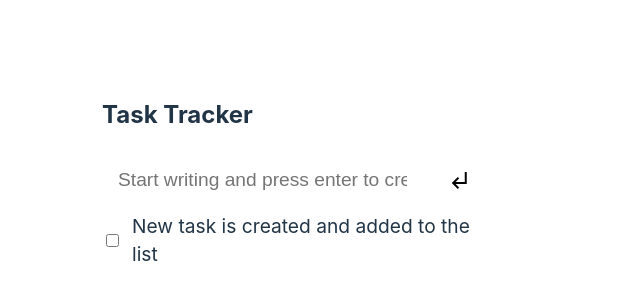
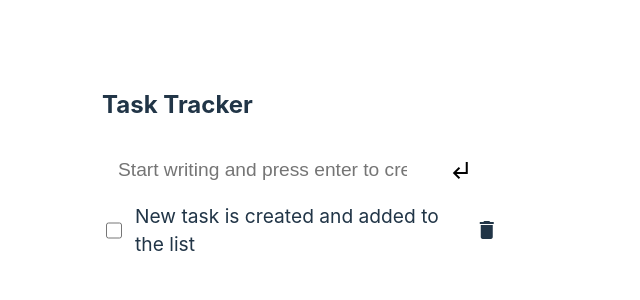
Before and after one commit to Jaunty5899/TaskTracker, a React (Vite) app: page / in a window 1280 px wide. Shown: the part 214-514 px from the top of the page, without its empty margins (0-640 px from the left). Built offline with nearby package versions, Linux system fonts and the light colour scheme.

Commit message:
checked state added

```diff
--- a/src/App.css
+++ b/src/App.css
@@ -1,8 +1,10 @@
+@import url(https://fonts.googleapis.com/icon?family=Material+Icons);
+
 .container {
   display: flex;
   flex-direction: column;
   width: 31vw;
   border: 2px solid white;
   border-radius: 14px;
-  padding: 0 100px 20px 100px;
+  padding: 0 100px 40px 100px;
 }
--- a/src/Search.css
+++ b/src/Search.css
@@ -1,5 +1,3 @@
-@import url(https://fonts.googleapis.com/css2?family=Material+Symbols+Outlined:opsz,wght,FILL,GRAD@20..48,100..700,0..1,-50..200&icon_names=subdirectory_arrow_left);
-
 .searchContainer {
   display: flex;
   gap: 10px;
--- a/src/Search.jsx
+++ b/src/Search.jsx
@@ -8,7 +8,7 @@ export default function Search() {
         type="text"
         placeholder="Start writing and press enter to create task"
       />
-      <button className="searchButton material-symbols-outlined">
+      <button className="searchButton material-icons">
         subdirectory_arrow_left
       </button>
     </div>
--- a/src/Tasks.css
+++ b/src/Tasks.css
@@ -1,7 +1,19 @@
-.taskContainer {
+.task {
   display: flex;
   gap: 10px;
   padding: 5px 0;
   border-bottom: 1px solid white;
   font-size: larger;
+  align-items: center;
+  justify-content: space-between;
 }
+.task > label {
+  display: flex;
+  gap: 10px;
+}
+input[type="checkbox"] {
+  width: 18px;
+}
+.checked {
+  text-decoration: line-through 2px;
+}
--- a/src/Tasks.jsx
+++ b/src/Tasks.jsx
@@ -1,11 +1,16 @@
 import "./Tasks.css";
+import { useState } from "react";
 
 export default function Tasks() {
+  const [state, setState] = useState(false);
   return (
     <div className="tasksContainer">
-      <div className="taskContainer">
-        <input type="checkbox" id="task" />
-        <label htmlFor="task">New task is created and added to the list</label>
+      <div className="task">
+        <label className={state ? "checked" : undefined}>
+          <input type="checkbox" onClick={(e) => setState(e.target.checked)} />
+          New task is created and added to the list
+        </label>
+        <span className="material-icons">delete</span>
       </div>
     </div>
   );
```
